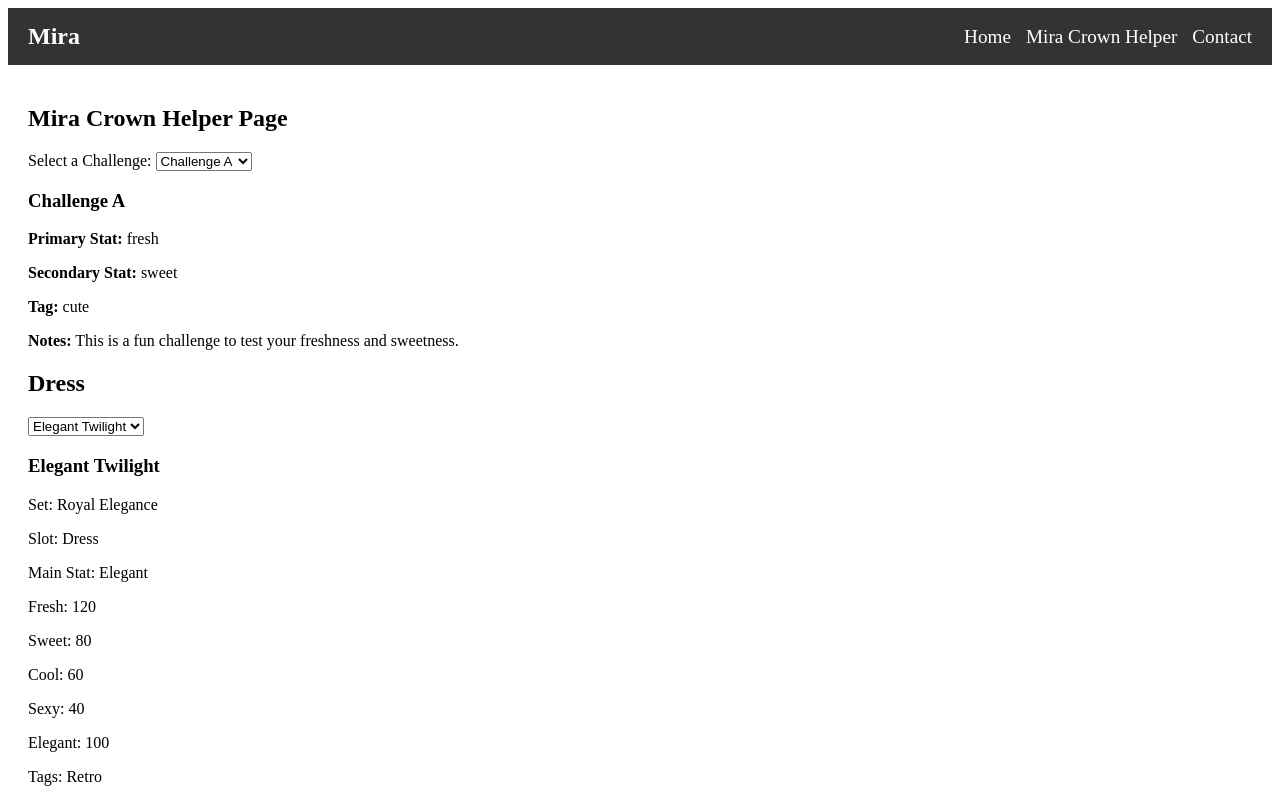
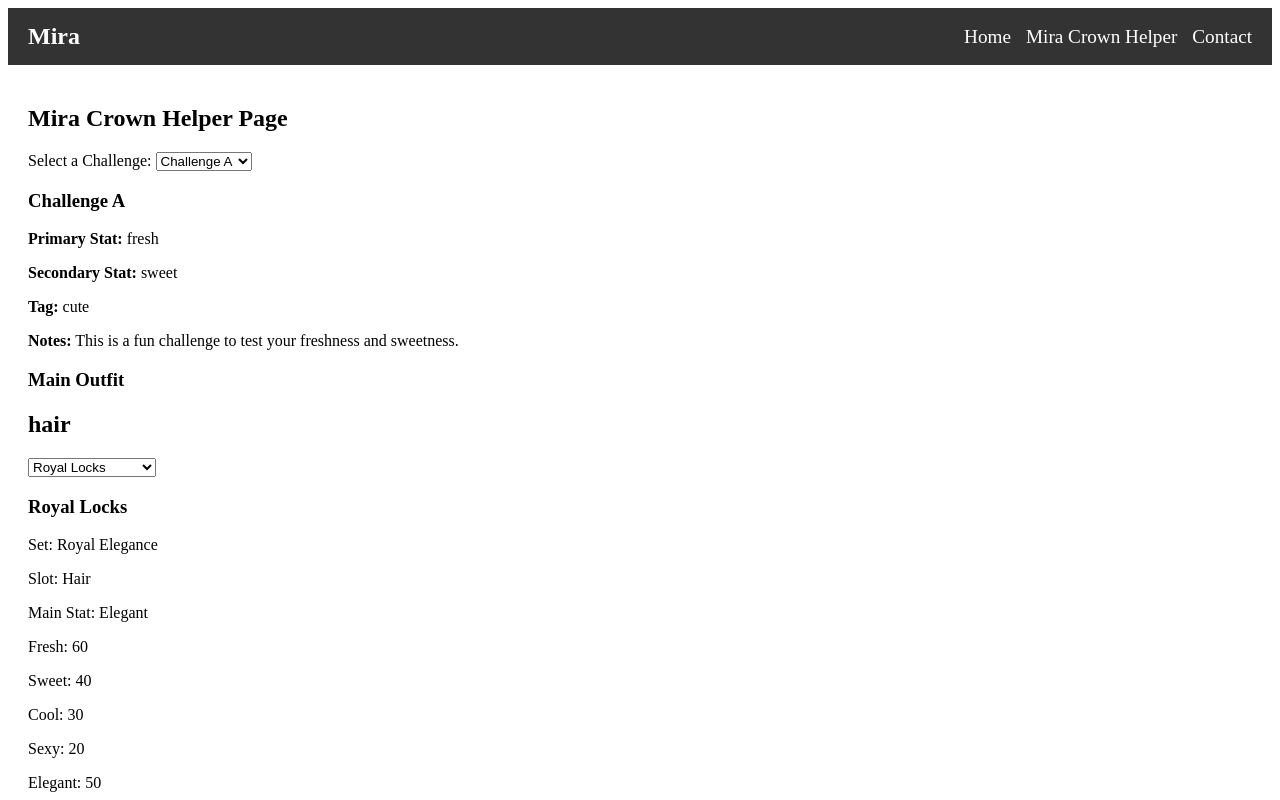
Before and after one commit to CharlineBennekou/Mira, a React (Vite) app: page /MiraCrownHelper in a window 1280 px wide. Shown: the top 800 px of the page. Built offline with nearby package versions, Linux system fonts and the light colour scheme.

Commit message:
Simplified version with mainslots and accessoryslots.

```diff
--- a/src/pages/MiraCrownHelper/MiraCrownHelper.tsx
+++ b/src/pages/MiraCrownHelper/MiraCrownHelper.tsx
@@ -2,15 +2,55 @@
 import React from 'react';
 import ChallengeSelect from './components/ChallengeSelect';
 import PieceSelector from './components/PieceSelectors';
-
+import { mockPieces } from "./components/mockData";
+import { Piece } from "../../types/Piece";
 
 
 const MiraCrownHelper = () => {
+// Simplified slots. Updating this later.
+const mainSlots = [
+  "hair",
+  "dress",
+  "outerwear",
+  "socks",
+  "shoes"
+];
+
+// Simplified accessory slots. Updating this later.
+const accessorySlots = [
+  "accessory1",
+  "accessory2",
+  "accessory3",
+  "accessory4",
+  "accessory5"];
+
+  const getPiecesBySlot = (slot: string): Piece[] => {
+    return mockPieces.filter((p) => p.slot.toLowerCase() === slot.toLowerCase());
+  };
+
+
   return (
     <div>
       <h2>Mira Crown Helper Page</h2>
-      <ChallengeSelect /> {/* Display the ChallengeSelect component here */}
-      <PieceSelector /> {/* Display the PieceSelector component here */}
+      <ChallengeSelect />
+
+      <h3>Main Outfit</h3>
+      {mainSlots.map((slot) => (
+        <PieceSelector
+          key={slot}
+          slot={slot}
+          pieces={getPiecesBySlot(slot)}
+        />
+      ))}
+
+      <h3>Accessories</h3>
+      {accessorySlots.map((slot, index) => (
+        <PieceSelector
+          key={slot}
+          slot={`Accessory ${index + 1}`}
+          pieces={mockPieces.filter((p) => p.slot.toLowerCase().includes("accessory"))}
+        />
+      ))}
     </div>
   );
 };
--- a/src/pages/MiraCrownHelper/components/PieceSelectors.tsx
+++ b/src/pages/MiraCrownHelper/components/PieceSelectors.tsx
@@ -1,13 +1,18 @@
+// src/components/PieceSelectors.tsx
 import { useState } from "react";
-import { mockPieces } from "./mockData";
 import { Piece } from "../../../types/Piece";
 
-const PieceSelector = () => {
-  const [selectedPiece, setSelectedPiece] = useState<Piece>(mockPieces[0]);
+interface PieceSelectorProps {
+  slot: string;
+  pieces: Piece[];
+}
+
+const PieceSelector = ({ slot, pieces }: PieceSelectorProps) => {
+  const [selectedPiece, setSelectedPiece] = useState<Piece>(pieces[0]);
   const [level, setLevel] = useState<number>(0);
 
   const handlePieceChange = (event: React.ChangeEvent<HTMLSelectElement>) => {
-    const selected = mockPieces.find((piece) => piece.name === event.target.value);
+    const selected = pieces.find((piece) => piece.name === event.target.value);
     if (selected) {
       setSelectedPiece(selected);
       setLevel(0); // Reset level when switching pieces
@@ -23,9 +28,9 @@ const PieceSelector = () => {
 
   return (
     <div>
-      <h2>{selectedPiece.slot}</h2>
+      <h2>{slot}</h2>
       <select onChange={handlePieceChange} value={selectedPiece.name}>
-        {mockPieces.map((piece) => (
+        {pieces.map((piece) => (
           <option key={piece.name} value={piece.name}>
             {piece.name}
           </option>
--- a/src/pages/MiraCrownHelper/components/mockData.ts
+++ b/src/pages/MiraCrownHelper/components/mockData.ts
@@ -38,40 +38,33 @@ export const challenges = [
 ];
 
 export const mockPieces: Piece[] = [
-  new Piece(
-    "Elegant Twilight",
-    "Royal Elegance",
-    "Dress",
-    "Elegant",
-    120,
-    80,
-    60,
-    40,
-    100,
-    [Tags.Retro] // One tag
-  ),
-  new Piece(
-    "Sweet Melody",
-    "Pastel Dream",
-    "Dress",
-    "Sweet",
-    150,
-    90,
-    50,
-    70,
-    80,
-    [Tags.Cute, Tags.Modern] // Two tags
-  ),
-  new Piece(
-    "Cool Breeze",
-    "Ocean Whisper",
-    "Dress",
-    "Cool",
-    110,
-    130,
-    170,
-    60,
-    90,
-    [] // No tags
-  ),
+  // Royal Elegance Set (Retro)
+  new Piece("Elegant Twilight", "Royal Elegance", "Dress", "Elegant", 120, 80, 60, 40, 100, [Tags.Retro]),
+  new Piece("Royal Locks", "Royal Elegance", "Hair", "Elegant", 60, 40, 30, 20, 50, [Tags.Retro]),
+  new Piece("Velvet Cape", "Royal Elegance", "Outerwear", "Elegant", 50, 30, 20, 15, 40, [Tags.Retro]),
+  new Piece("Classic Socks", "Royal Elegance", "Socks", "Elegant", 30, 20, 15, 10, 25, [Tags.Retro]),
+  new Piece("Heeled Grace", "Royal Elegance", "Shoes", "Elegant", 40, 30, 25, 15, 35, [Tags.Retro]),
+  new Piece("Pearl Pendant", "Royal Elegance", "Accessory", "Elegant", 20, 15, 10, 5, 18, [Tags.Retro]),
+  new Piece("Vintage Ring", "Royal Elegance", "Accessory", "Elegant", 22, 12, 8, 6, 20, [Tags.Retro]),
+  new Piece("Royal Gloves", "Royal Elegance", "Accessory", "Elegant", 18, 10, 8, 4, 16, [Tags.Retro]),
+
+  // Pastel Dream Set (Cute, Modern)
+  new Piece("Sweet Melody", "Pastel Dream", "Dress", "Sweet", 150, 90, 50, 70, 80, [Tags.Cute, Tags.Modern]),
+  new Piece("Cotton Curls", "Pastel Dream", "Hair", "Sweet", 70, 40, 30, 35, 45, [Tags.Cute, Tags.Modern]),
+  new Piece("Puffy Jacket", "Pastel Dream", "Outerwear", "Sweet", 60, 35, 25, 30, 40, [Tags.Cute, Tags.Modern]),
+  new Piece("Heart Socks", "Pastel Dream", "Socks", "Sweet", 35, 20, 15, 18, 25, [Tags.Cute, Tags.Modern]),
+  new Piece("Candy Boots", "Pastel Dream", "Shoes", "Sweet", 45, 25, 20, 28, 30, [Tags.Cute, Tags.Modern]),
+  new Piece("Lollipop Ring", "Pastel Dream", "Accessory", "Sweet", 25, 15, 10, 12, 18, [Tags.Cute, Tags.Modern]),
+  new Piece("Pastel Choker", "Pastel Dream", "Accessory", "Sweet", 20, 12, 8, 10, 16, [Tags.Cute, Tags.Modern]),
+  new Piece("Sweet Bangles", "Pastel Dream", "Accessory", "Sweet", 18, 10, 6, 9, 15, [Tags.Cute, Tags.Modern]),
+
+  // Ocean Whisper Set (No tags)
+  new Piece("Cool Breeze", "Ocean Whisper", "Dress", "Cool", 110, 130, 170, 60, 90, []),
+  new Piece("Sea Foam Waves", "Ocean Whisper", "Hair", "Cool", 55, 65, 85, 30, 45, []),
+  new Piece("Mist Coat", "Ocean Whisper", "Outerwear", "Cool", 50, 60, 75, 28, 40, []),
+  new Piece("Oceanic Socks", "Ocean Whisper", "Socks", "Cool", 28, 35, 45, 20, 30, []),
+  new Piece("Tide Runners", "Ocean Whisper", "Shoes", "Cool", 38, 42, 55, 25, 35, []),
+  new Piece("Shell Pendant", "Ocean Whisper", "Accessory", "Cool", 22, 25, 32, 14, 20, []),
+  new Piece("Marine Ring", "Ocean Whisper", "Accessory", "Cool", 20, 22, 28, 12, 18, []),
+  new Piece("Wave Hairpin", "Ocean Whisper", "Accessory", "Cool", 18, 20, 25, 10, 16, []),
 ];
```
